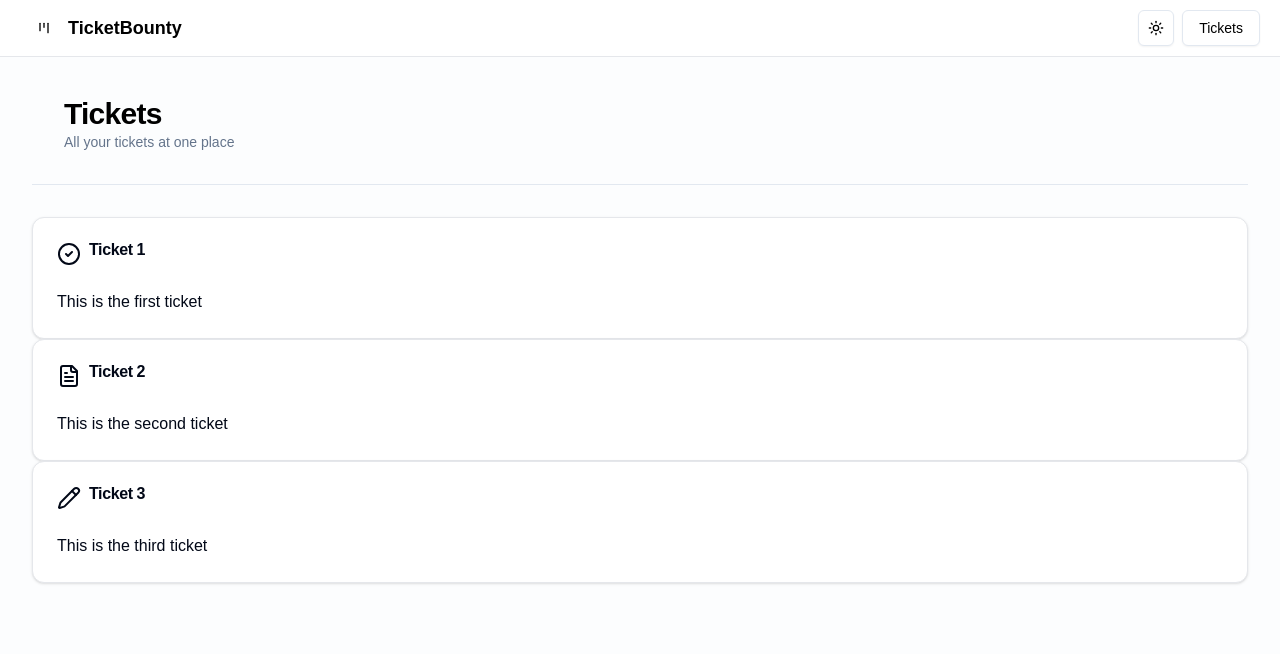
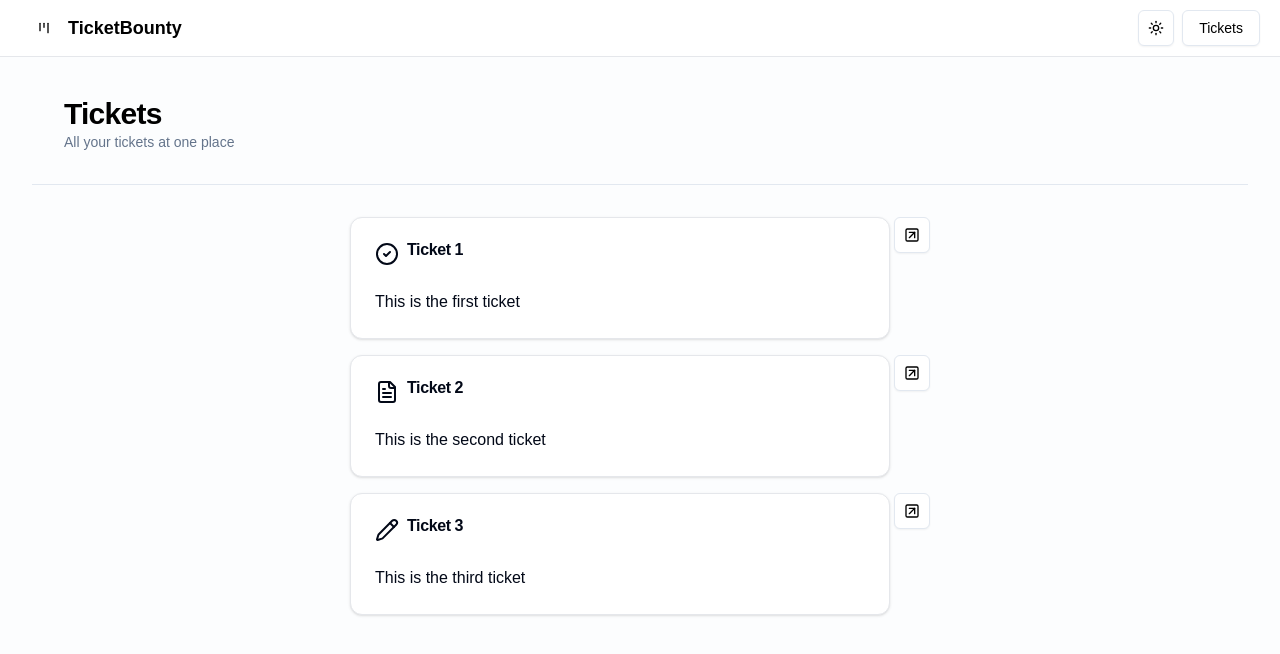
Before and after one commit to Amorem/road-to-next, a Next.js app: page /tickets in a window 1280 px wide. Shown: the top 654 px of the page. Built offline with nearby package versions, Linux system fonts and the light colour scheme.

Commit message:
fix missing tailwind path for features folder

```diff
--- a/src/app/tickets/page.tsx
+++ b/src/app/tickets/page.tsx
@@ -1,12 +1,13 @@
 import { Suspense } from "react";
 import Heading from "@/components/heading";
+import { Spinner } from "@/components/spinner";
 import { TicketList } from "@/features/ticket/component/ticket-list";
 
 export default function TicketsPage() {
   return (
     <div className="flex flex-1 flex-col gap-y-8">
       <Heading title="Tickets" description="All your tickets at one place" />
-      <Suspense fallback={<div>Loading</div>}>
+      <Suspense fallback={<Spinner />}>
         <TicketList />
       </Suspense>
     </div>
--- /dev/null
+++ b/src/components/spinner.tsx
@@ -0,0 +1,9 @@
+import { LucideLoaderCircle } from "lucide-react";
+
+export function Spinner() {
+  return (
+    <div className="flex flex-1 flex-col items-center justify-center self-center">
+      <LucideLoaderCircle className="h-16 w-16 animate-spin " />
+    </div>
+  );
+}
--- a/src/features/ticket/component/ticket-item.tsx
+++ b/src/features/ticket/component/ticket-item.tsx
@@ -45,7 +45,7 @@ export default function TicketItem({ ticket, isDetail }: TicketItemProps) {
           </span>
         </CardContent>
       </Card>
-			{isDetail ? null : (
+      {!isDetail ? null : (
         <div className="flex flex-col gap-y-1">{detailButton}</div>
       )}
     </div>
--- a/tailwind.config.ts
+++ b/tailwind.config.ts
@@ -5,6 +5,7 @@ export default {
   content: [
     "./src/pages/**/*.{js,ts,jsx,tsx,mdx}",
     "./src/components/**/*.{js,ts,jsx,tsx,mdx}",
+    "./src/features/**/*.{js,ts,jsx,tsx,mdx}",
     "./src/app/**/*.{js,ts,jsx,tsx,mdx}",
   ],
   theme: {
```
Lines whose indentation alone changed are shown as unchanged.
